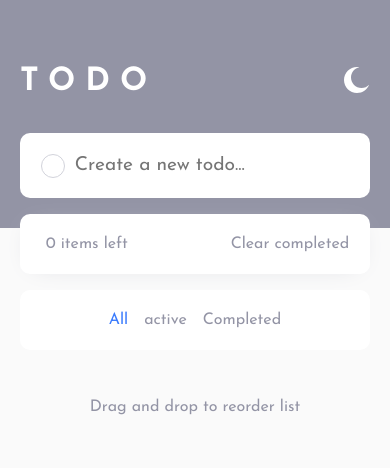
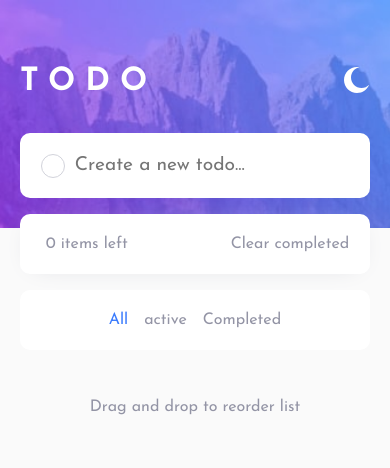
Before and after one commit to karimAoulallay/Todo-App, a plain HTML site: page index.html in a window 390 px wide. Drawn offline with Linux system fonts and the light colour scheme.

Commit message:
Fixed images paths issue

```diff
--- a/css/mobile.css
+++ b/css/mobile.css
@@ -1,9 +1,9 @@
 :root {
-  --bg-mobile: url(./images/bg-mobile-light.jpg);
+  --bg-mobile: url(../images/bg-mobile-light.jpg);
 }
 
 html[data-theme="dark"] {
-  --bg-mobile: url(./images/bg-mobile-dark.jpg);
+  --bg-mobile: url(../images/bg-mobile-dark.jpg);
 }
 
 .container {
--- a/css/small.css
+++ b/css/small.css
@@ -1,9 +1,9 @@
 :root {
-  --bg-desktop: url(./images/bg-desktop-light.jpg);
+  --bg-desktop: url(../images/bg-desktop-light.jpg);
 }
 
 html[data-theme="dark"] {
-  --bg-desktop: url(./images/bg-desktop-dark.jpg);
+  --bg-desktop: url(../images/bg-desktop-dark.jpg);
 }
 
 .container {
```
